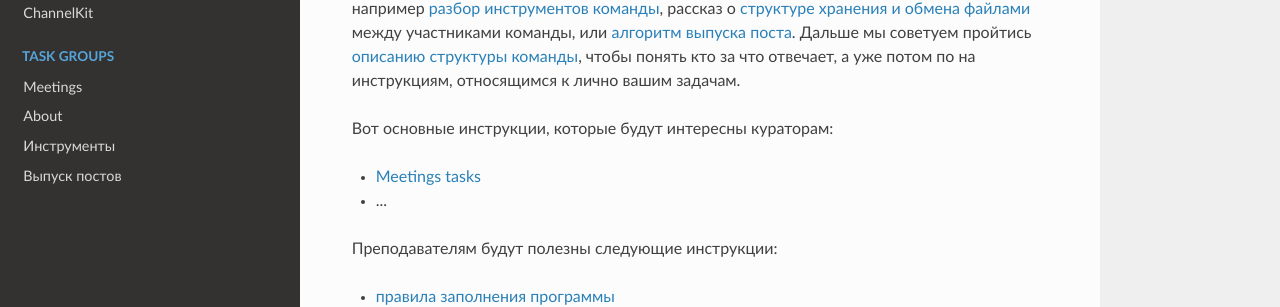
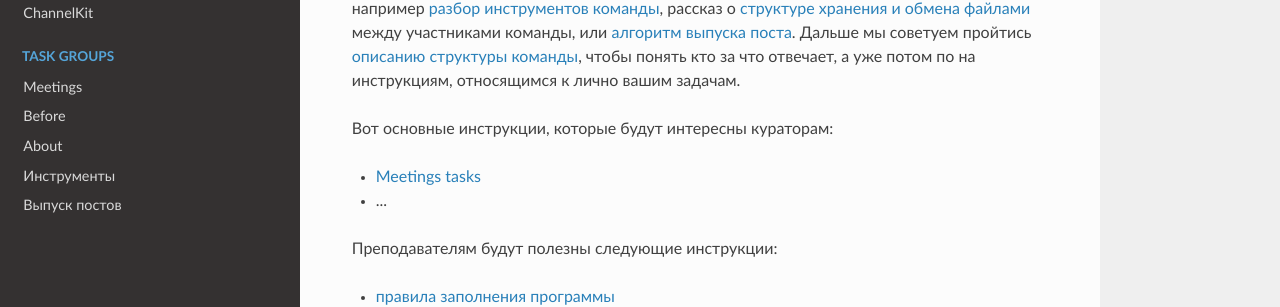
Before and after one commit to arsenyafonin/wiki, an MkDocs documentation site: the page built from docs/index.md, in a window 1280 px wide. Shown: the part 182-489 px from the top of the page. Built offline with MkDocs 1.6.1, drawn with Linux system fonts in a browser that asks for light colours; nearby versions of some CDN libraries; old or Windows-style settings are respelled for this version of MkDocs.

Commit message:
Update mkdocs.yml

```diff
--- a/mkdocs.yml
+++ b/mkdocs.yml
@@ -2,9 +2,10 @@ site_name: Soft Culture Wiki
 pages:
 - Getting started: index.md
 - Instruments:
-    - 'ChannelKit': 'ins_04_channelkit.md'
+    - ChannelKit: 'ins_04_channelkit.md'
 - Task groups:
     - Meetings: 'ins_07_meetings.md'
+    - Before: 'ins_08_before.md'
 - About: about.md
 - Инструменты: INS_01_Team_Instruments.md
 - Выпуск постов: INS_05_Posts.md
```
